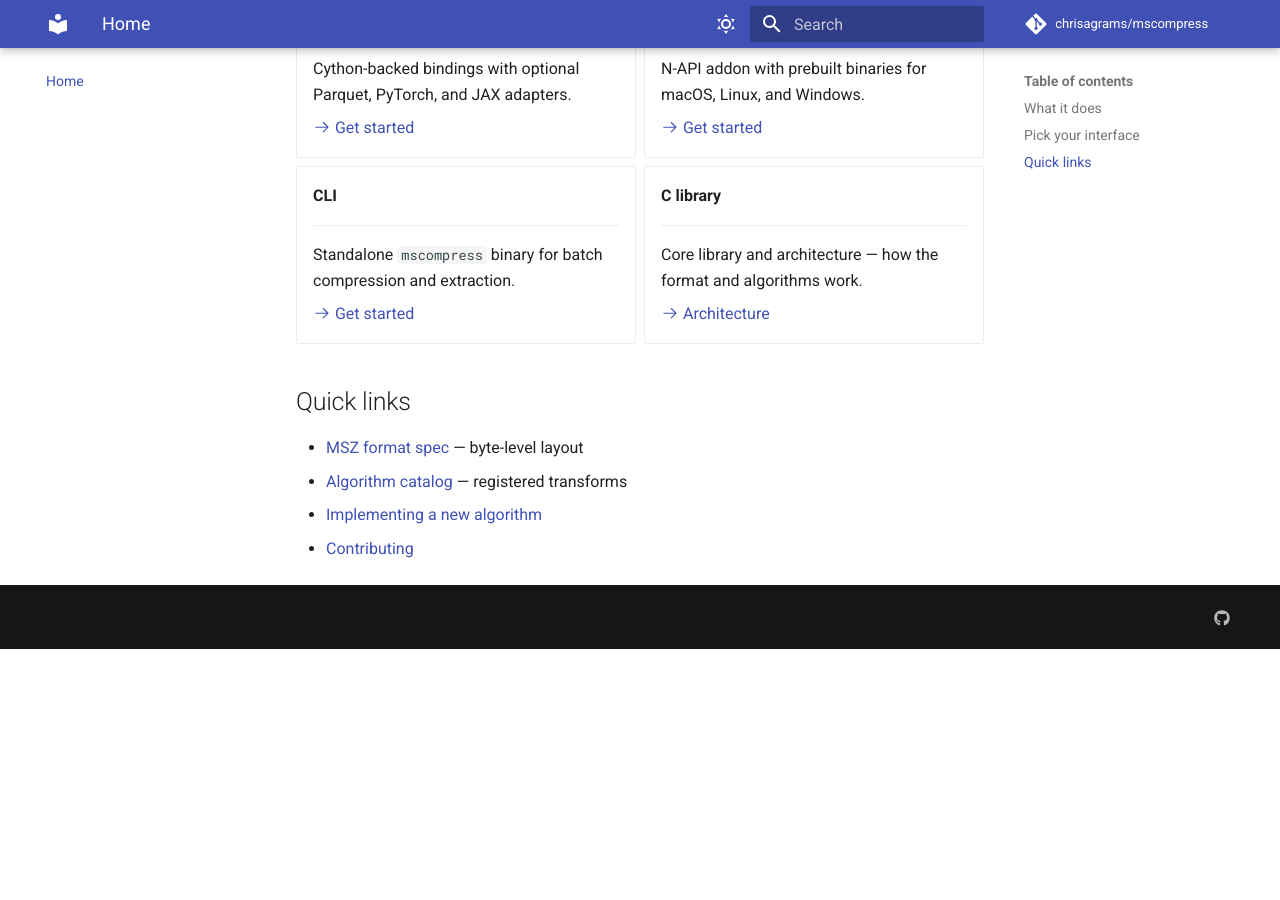
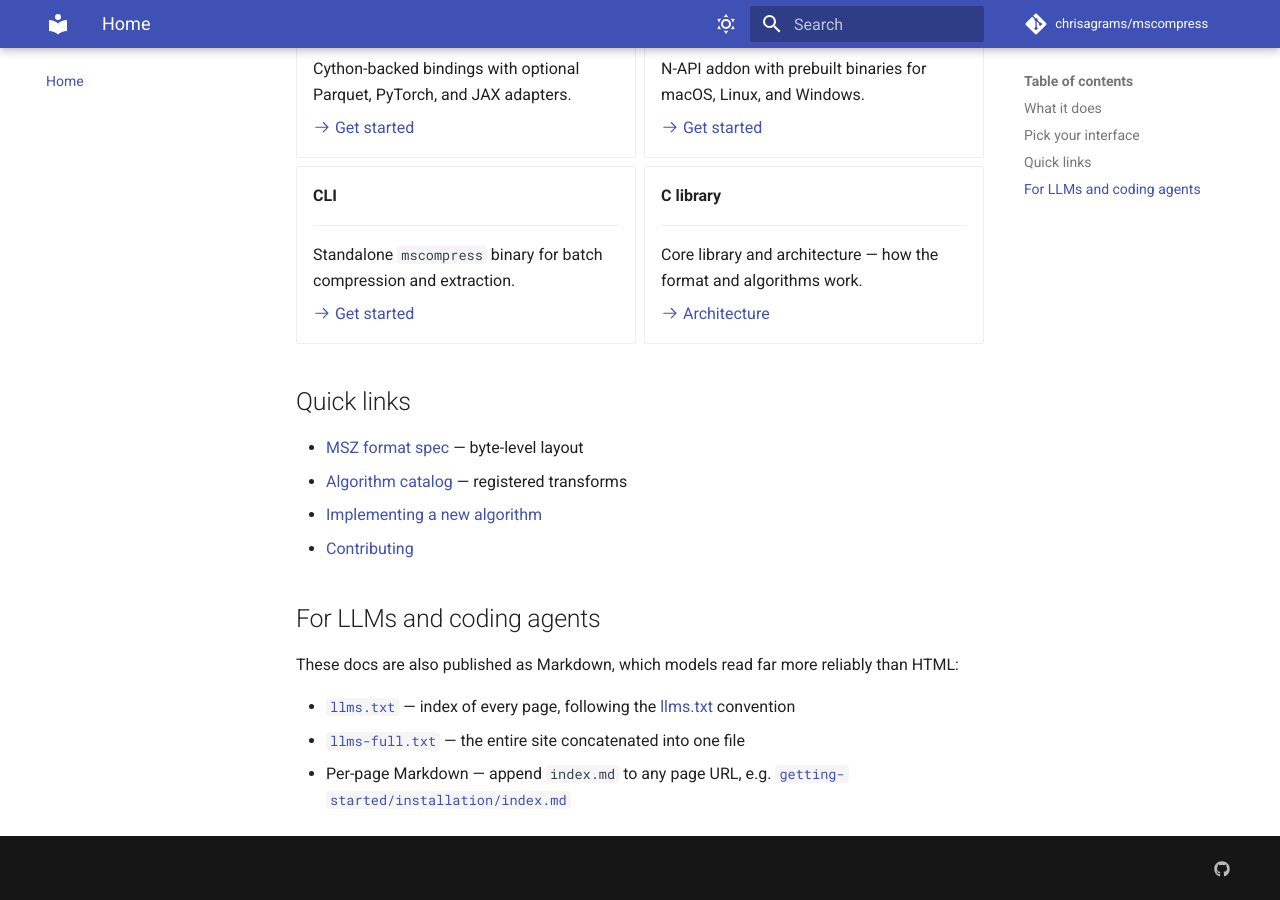
Before and after one commit to chrisagrams/mscompress, an MkDocs documentation site: the page built from docs/index.md, in a window 1280 px wide and 900 px high, scrolled down 803 px. Built offline with MkDocs 1.6.1 and Material for MkDocs 9.7.7, drawn with Linux system fonts in a browser that asks for light colours; comment, search, counter and statistics services are not loaded; before the commit the page ends 1452 px from its top, so only the background shows below that.

Commit message:
docs: publish llms.txt and per-page Markdown via mkdocs-llmstxt (#269)

```diff
--- a/docs/index.md
+++ b/docs/index.md
@@ -64,3 +64,15 @@ annotations and a JSON manifest.
 - [Algorithm catalog](algorithms/catalog/index.md) — registered transforms
 - [Implementing a new algorithm](algorithms/implementing.md)
 - [Contributing](contributing/index.md)
+
+## For LLMs and coding agents
+
+These docs are also published as Markdown, which models read far more
+reliably than HTML:
+
+- [`llms.txt`](https://chrisagrams.github.io/mscompress/llms.txt) — index of
+  every page, following the [llms.txt](https://llmstxt.org/) convention
+- [`llms-full.txt`](https://chrisagrams.github.io/mscompress/llms-full.txt) —
+  the entire site concatenated into one file
+- Per-page Markdown — append `index.md` to any page URL, e.g.
+  [`getting-started/installation/index.md`](https://chrisagrams.github.io/mscompress/getting-started/installation/index.md)
--- a/docs/requirements.txt
+++ b/docs/requirements.txt
@@ -1,4 +1,5 @@
 zensical>=0.0.73
 mkdocstrings[python]>=1.0.8
+mkdocs-llmstxt>=0.5.1
 pymdown-extensions>=12.3
 ruff>=0.17.2
--- a/mkdocs.yml
+++ b/mkdocs.yml
@@ -96,6 +96,39 @@ plugins:
             merge_init_into_class: true
             filters:
               - "!^_"
+  # Must come after mkdocstrings so API reference pages are rendered first.
+  # Emits /llms.txt (index), /llms-full.txt (all pages concatenated), and a
+  # Markdown copy of every listed page next to its HTML (e.g. /cli/index.md).
+  # Globs keep new pages included automatically; mkdocs sorts index.md first.
+  - llmstxt:
+      full_output: llms-full.txt
+      markdown_description: |
+        mscompress defines the `.msz` format, a random-access compressed
+        container for mzML mass spectrometry data, and `.mszx`, a tar archive
+        bundling an MSZ file with search-result annotations and a JSON
+        manifest. It ships a C library, a CLI, Python (Cython) bindings, and
+        Node.js/TypeScript (N-API) bindings. Every page below is available as
+        Markdown; `llms-full.txt` contains all of them in one file.
+      sections:
+        Getting started:
+          - index.md
+          - getting-started/*.md
+        Python:
+          - python/*.md
+        Node.js / TypeScript:
+          - node/*.md
+        CLI:
+          - cli/*.md
+        Architecture:
+          - architecture/*.md
+        Algorithms:
+          - algorithms/*.md
+        Format reference:
+          - format/*.md
+        Contributing:
+          - contributing/*.md
+        Reference:
+          - reference/*.md
 
 extra:
   generator: false
```
